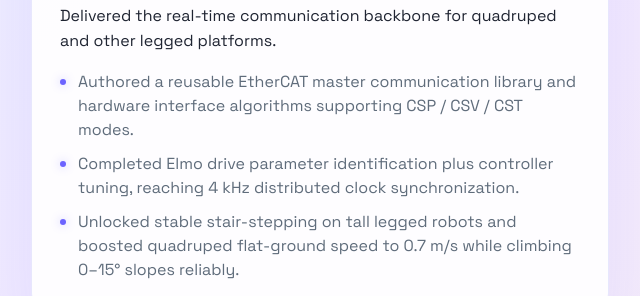
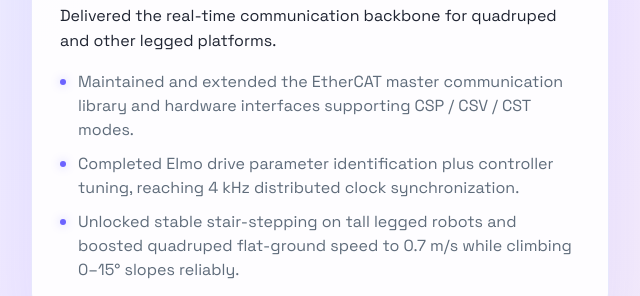
Before and after one commit to LockedFlysher/lockedflysher.github.io, a plain HTML site: page index.html in a window 1280 px wide. Shown: the part 1643-1939 px from the top of the page, 59-699 px from the left. Drawn offline with Linux system fonts and the light colour scheme.

Commit message:
adjust ： better expression

```diff
--- a/assets/js/main.js
+++ b/assets/js/main.js
@@ -55,7 +55,7 @@ const translations = {
     exp_lingwen_desc: '为四足与人形机器人搭建实时通信基础设施。',
     exp_lingwen_company: '零稳机器人',
     exp_lingwen_role: 'EtherCAT 通信工程师',
-    exp_lingwen_li1: '实现通用 EtherCAT 主站通信库，兼容 CSP / CSV / CST 模式。',
+    exp_lingwen_li1: '维护并拓展 EtherCAT 主站通信库与硬件接口，兼容 CSP / CSV / CST 模式。',
     exp_lingwen_li2: '完成 Elmo 驱动参数辨识与调参，分布式时钟同步至 4 kHz。',
     exp_lingwen_li3: '实现稳定踏步与 0–15° 坡度攀爬，平地速度 0.7 m/s。',
     edu_heading: '教育经历',
--- a/index.html
+++ b/index.html
@@ -121,7 +121,7 @@
               </header>
               <p data-i18n="exp_lingwen_desc">Delivered the real-time communication backbone for quadruped and other legged platforms.</p>
               <ul class="detail-list">
-                <li data-i18n="exp_lingwen_li1">Authored a reusable EtherCAT master communication library and hardware interface algorithms supporting CSP / CSV / CST modes.</li>
+                <li data-i18n="exp_lingwen_li1">Maintained and extended the EtherCAT master communication library and hardware interfaces supporting CSP / CSV / CST modes.</li>
                 <li data-i18n="exp_lingwen_li2">Completed Elmo drive parameter identification plus controller tuning, reaching 4 kHz distributed clock synchronization.</li>
                 <li data-i18n="exp_lingwen_li3">Unlocked stable stair-stepping on tall legged robots and boosted quadruped flat-ground speed to 0.7 m/s while climbing 0–15° slopes reliably.</li>
               </ul>
```
Also changed, not shown: 1 other file.
